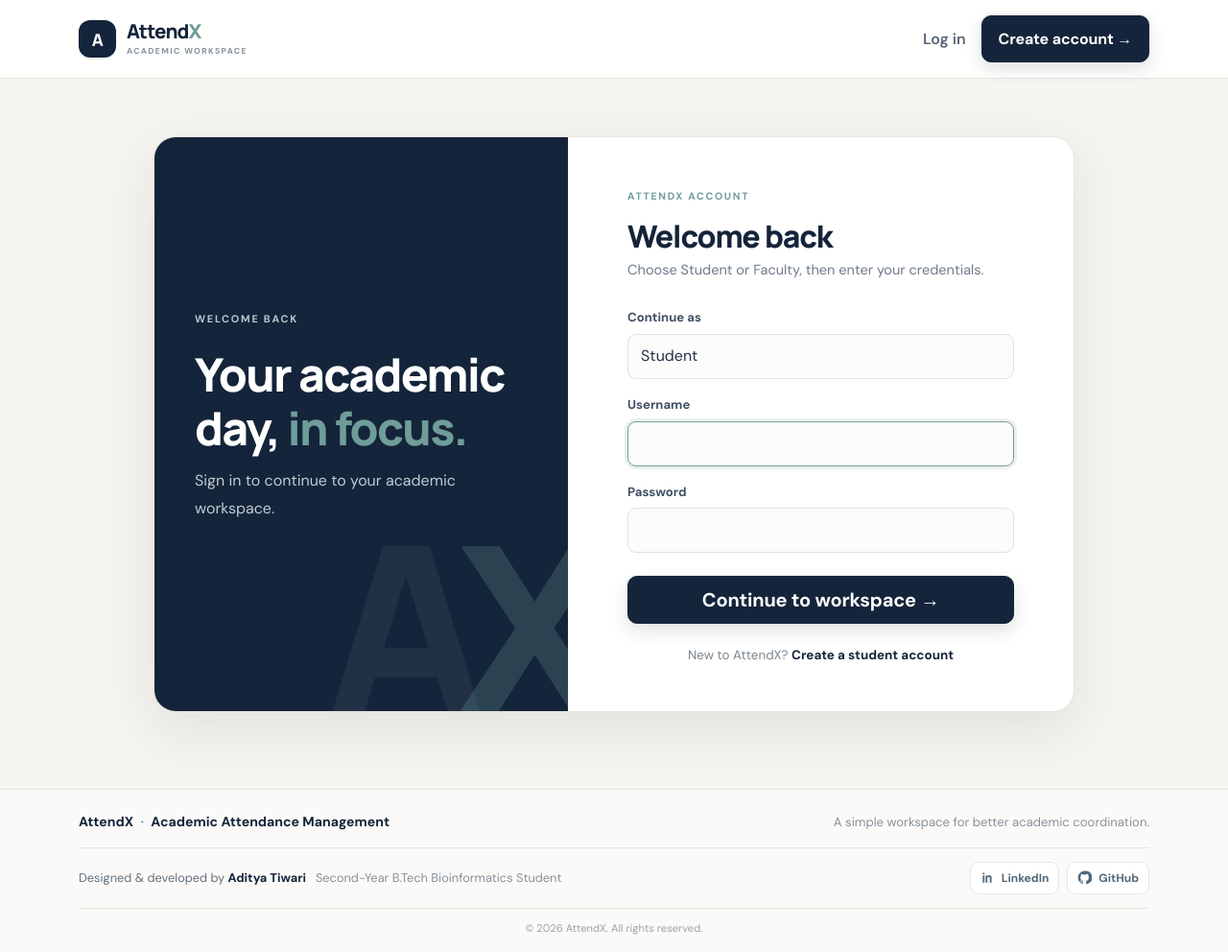
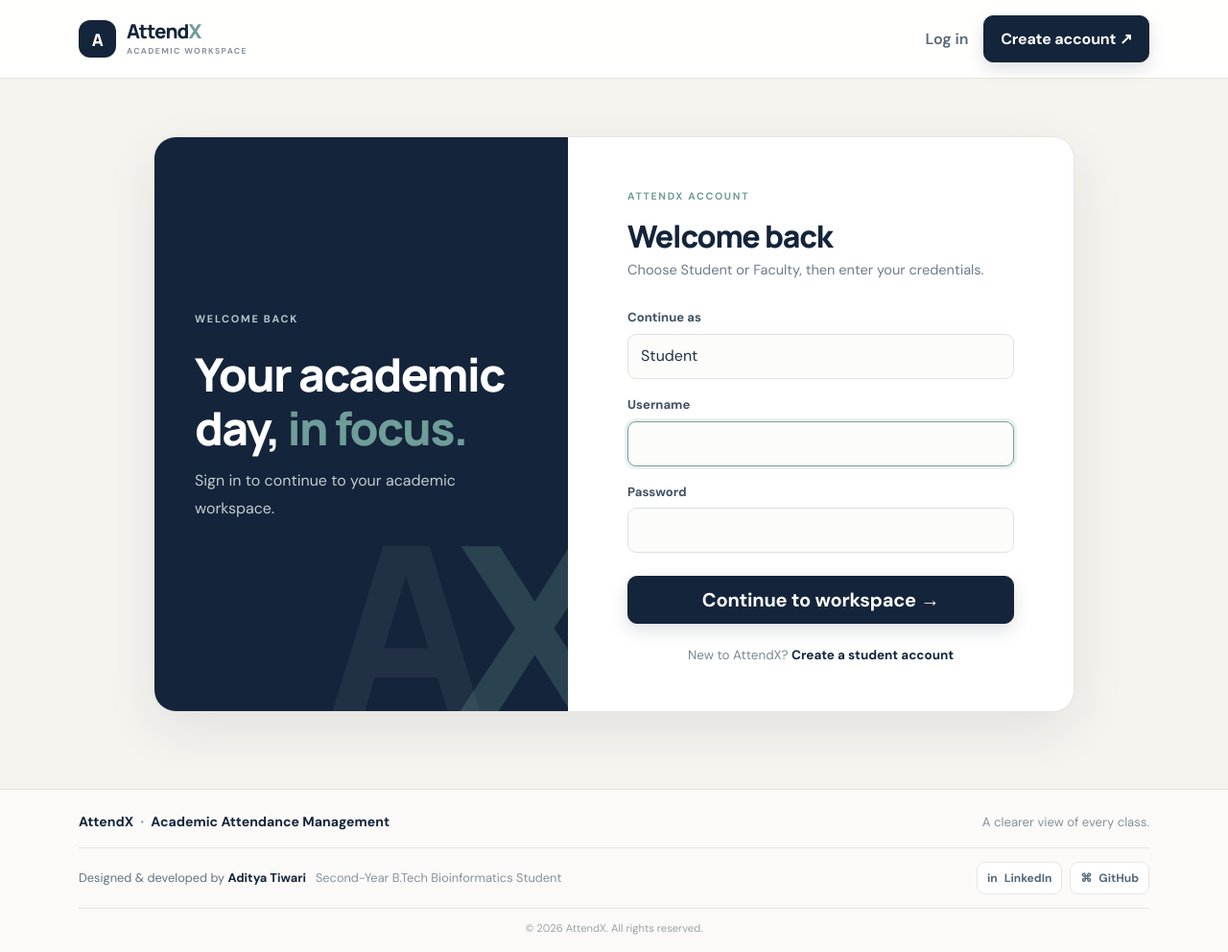
Before and after one commit to adityatiwari-git/AttendX, a Django app: page /login/?next=/attendance/mark/ in a window 1280 px wide. Shown: the whole page at 96% size. Run offline with Django 5.2, Linux system fonts and the light colour scheme.

Commit message:
Refresh global navigation and footer UI

```diff
--- a/templates/base.html
+++ b/templates/base.html
@@ -4,9 +4,9 @@
 <head>
   <meta charset="utf-8">
   <meta name="viewport" content="width=device-width, initial-scale=1">
-  <meta name="theme-color" content="#14243a">
+  <meta name="theme-color" content="#101b33">
   <title>{% block title %}AttendX | Academic Attendance{% endblock %}</title>
-  <meta name="description" content="A clearer, more organised way to manage academic attendance.">
+  <meta name="description" content="A modern academic workspace for attendance, class records and student coordination.">
   <link rel="preconnect" href="https://fonts.googleapis.com">
   <link rel="preconnect" href="https://fonts.gstatic.com" crossorigin>
   <link href="https://fonts.googleapis.com/css2?family=DM+Sans:wght@400;500;600;700&family=Manrope:wght@500;600;700;800&display=swap" rel="stylesheet">
@@ -17,61 +17,40 @@
   <nav class="navbar navbar-expand-lg attendx-navbar">
     <div class="container">
       <a class="navbar-brand brand-lockup" href="{% url 'home' %}">
-        <span class="brand-mark">A</span><span>Attend<span class="brand-x">X</span><small>ACADEMIC WORKSPACE</small></span>
+        <span class="brand-mark"><span>A</span></span><span class="brand-word">Attend<span class="brand-x">X</span><small>ACADEMIC WORKSPACE</small></span>
       </a>
-      <button class="navbar-toggler" type="button" data-bs-toggle="collapse" data-bs-target="#mainNav" aria-controls="mainNav" aria-expanded="false" aria-label="Toggle navigation">
-        <span class="navbar-toggler-icon"></span>
-      </button>
+      <button class="navbar-toggler" type="button" data-bs-toggle="collapse" data-bs-target="#mainNav" aria-controls="mainNav" aria-expanded="false" aria-label="Toggle navigation"><span class="navbar-toggler-icon"></span></button>
       <div class="collapse navbar-collapse" id="mainNav">
         <div class="navbar-nav ms-auto align-items-lg-center gap-lg-2 nav-actions">
           {% if user.is_authenticated %}
-            <a class="nav-link" href="{% url 'dashboard' %}">Dashboard</a>
-            {% if user.role == 'FACULTY' or user.is_superuser %}
-              <a class="nav-link" href="{% url 'mark_attendance' %}">Take attendance</a>
-            {% endif %}
-            <span class="nav-user">Hi, {{ user.get_short_name|default:user.username }}</span>
+            <a class="nav-link" href="{% url 'dashboard' %}">Overview</a>
+            {% if user.role == 'FACULTY' or user.is_superuser %}<a class="nav-link" href="{% url 'mark_attendance' %}">Take attendance</a>{% endif %}
+            <span class="nav-user"><span class="nav-avatar">{{ user.username|slice:":1"|upper }}</span><span>Hi, {{ user.get_short_name|default:user.username }}</span></span>
             <form method="post" action="{% url 'logout' %}" class="nav-logout">{% csrf_token %}<button class="btn btn-outline-navy btn-sm">Sign out</button></form>
           {% else %}
             <a class="nav-link nav-login" href="{% url 'login' %}">Log in</a>
-            <a class="btn btn-navy nav-register" href="{% url 'register' %}">Create account <span aria-hidden="true">→</span></a>
+            <a class="btn btn-navy nav-register" href="{% url 'register' %}">Create account <span aria-hidden="true">↗</span></a>
           {% endif %}
         </div>
       </div>
     </div>
   </nav>
-
   <main class="site-main">
     <div class="container">
       {% for message in messages %}<div class="alert alert-info app-alert">{{ message }}</div>{% endfor %}
       {% block content %}{% endblock %}
     </div>
   </main>
-
-  <footer class="site-footer">
-    <div class="container">
-      <div class="footer-topline">
-        <span class="footer-brand">AttendX <span>·</span> Academic Attendance Management</span>
-        <span class="footer-note">A simple workspace for better academic coordination.</span>
+  <footer class="site-footer"><div class="container">
+    <div class="footer-topline"><span class="footer-brand">AttendX <span>·</span> Academic Attendance Management</span><span class="footer-note">A clearer view of every class.</span></div>
+    <div class="footer-bottomline"><div class="footer-credit"><span>Designed &amp; developed by <strong>Aditya Tiwari</strong></span><span class="footer-qualification">Second-Year B.Tech Bioinformatics Student</span></div>
+      <div class="footer-socials">
+        <a class="footer-social-link" href="https://www.linkedin.com/in/er-aditya-tiwari/" target="_blank" rel="noopener noreferrer" aria-label="LinkedIn profile"><span class="social-mark">in</span> LinkedIn</a>
+        <a class="footer-social-link" href="https://github.com/adityatiwari-git" target="_blank" rel="noopener noreferrer" aria-label="GitHub profile"><span class="social-mark">⌘</span> GitHub</a>
       </div>
-      <div class="footer-bottomline">
-        <div class="footer-credit">
-          <span>Designed &amp; developed by <strong>Aditya Tiwari</strong></span>
-          <span class="footer-qualification">Second-Year B.Tech Bioinformatics Student</span>
-        </div>
-        <div class="footer-socials" aria-label="Developer profiles">
-          <a class="footer-social-link" href="https://www.linkedin.com/in/er-aditya-tiwari/" target="_blank" rel="noopener noreferrer" aria-label="Aditya Tiwari on LinkedIn">
-            <svg viewBox="0 0 24 24" aria-hidden="true"><path d="M5.2 3.5a1.7 1.7 0 1 1 0 3.4 1.7 1.7 0 0 1 0-3.4ZM3.8 8.4h2.9v11.8H3.8V8.4Zm4.8 0h2.8V10h.1c.4-.8 1.4-1.9 3.1-1.9 3.3 0 3.9 2.1 3.9 4.8v7.3h-2.9v-6.5c0-1.6 0-3-1.9-3s-2.2 1.4-2.2 2.9v6.6H8.6V8.4Z"/></svg>
-            <span>LinkedIn</span>
-          </a>
-          <a class="footer-social-link" href="https://github.com/adityatiwari-git" target="_blank" rel="noopener noreferrer" aria-label="Aditya Tiwari on GitHub">
-            <svg viewBox="0 0 24 24" aria-hidden="true"><path d="M12 .9a11.1 11.1 0 0 0-3.5 21.6c.6.1.8-.3.8-.6v-2.1c-3.1.7-3.8-1.3-3.8-1.3-.5-1.3-1.2-1.6-1.2-1.6-1-.7.1-.7.1-.7 1.1.1 1.7 1.1 1.7 1.1 1 .1.8 2.1 3.4 1.5.1-.7.4-1.2.7-1.5-2.5-.3-5.1-1.3-5.1-5.5 0-1.2.4-2.1 1.1-2.9-.1-.3-.5-1.4.1-2.9 0 0 .9-.3 3 1.1a10.4 10.4 0 0 1 5.5 0c2.1-1.4 3-1.1 3-1.1.6 1.5.2 2.6.1 2.9.7.8 1.1 1.7 1.1 2.9 0 4.2-2.6 5.2-5.1 5.5.4.3.8 1 .8 2v3c0 .3.2.7.8.6A11.1 11.1 0 0 0 12 .9Z"/></svg>
-            <span>GitHub</span>
-          </a>
-        </div>
-      </div>
-      <div class="footer-copyright">© {% now "Y" %} AttendX. All rights reserved.</div>
     </div>
-  </footer>
+    <div class="footer-copyright">© {% now "Y" %} AttendX. All rights reserved.</div>
+  </div></footer>
   <script src="https://cdn.jsdelivr.net/npm/bootstrap@5.3.3/dist/js/bootstrap.bundle.min.js"></script>
 </body>
 </html>
```
